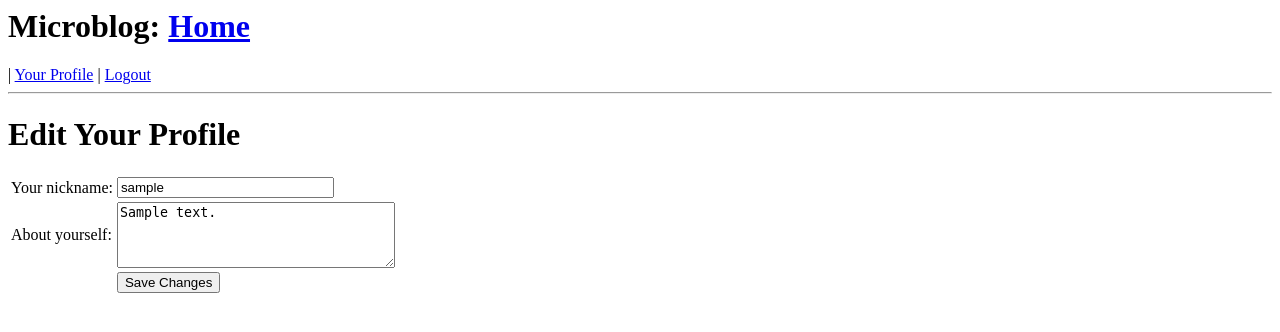
After one commit to neekey/The-Flask-Mega-Tutorial, a Flask app: page /edit in a window 1280 px wide. The commit adds this page. Shown: the top 332 px of the page. Run offline with Flask 2, Linux system fonts and the light colour scheme; a user stored in the database is signed in; tables that the repository leaves empty hold one stand-in row (values such as "Sample post").

Commit message:
add about me

```diff
--- a/app/forms.py
+++ b/app/forms.py
@@ -1,8 +1,13 @@
 from flask_wtf import FlaskForm
-from wtforms import StringField, BooleanField
-from wtforms.validators import DataRequired
+from wtforms import StringField, BooleanField, TextAreaField
+from wtforms.validators import DataRequired, Length
 
 
 class LoginForm(FlaskForm):
     openid = StringField('openid', validators=[DataRequired()])
     remember_me = BooleanField('remember_me', default=False)
+
+
+class EditForm(FlaskForm):
+    nickname = StringField('nickname', validators=[DataRequired()])
+    about_me = TextAreaField('about_me', validators=[Length(min=0, max=140)])
--- a/app/models.py
+++ b/app/models.py
@@ -1,4 +1,5 @@
 from app import db
+from hashlib import md5
 
 
 class User(db.Model):
@@ -7,6 +8,8 @@ class User(db.Model):
     nickname = db.Column(db.String(64), index=True, unique=True)
     email = db.Column(db.String(120), index=True, unique=True)
     posts = db.relationship('Post', backref='author', lazy='dynamic')
+    about_me = db.Column(db.String(140))
+    last_seen = db.Column(db.DateTime)
 
     @property
     def is_authenticated(self):
@@ -26,6 +29,9 @@ class User(db.Model):
         except NameError:
             return str(self.id)
 
+    def avatar(self, size):
+        return 'http://www.gravatar.com/avatar/%s?d=mm&s=%d' % (md5(self.email.encode('utf-8')).hexdigest(), size)
+
     def __repr__(self):
         return '<User %r>' % self.nickname
 
--- a/app/templates/base.html
+++ b/app/templates/base.html
@@ -9,6 +9,7 @@
   <body>
     <h1>Microblog: <a href="{{ url_for('index') }}">Home</a></h1>
     {% if g.user.is_authenticated %}
+    | <a href="{{ url_for('user', nickname=g.user.nickname) }}">Your Profile</a>
     | <a href="{{ url_for('logout') }}">Logout</a>
     {% endif %}
     <hr />
--- /dev/null
+++ b/app/templates/edit.html
@@ -0,0 +1,23 @@
+<!-- extend base layout -->
+{%  extends "base.html" %}
+
+{%  block content %}
+    <h1>Edit Your Profile</h1>
+    <form action="" method="post" name="edit">
+        {{ form.hidden_tag() }}
+        <table>
+            <tr>
+                <td>Your nickname:</td>
+                <td>{{ form.nickname(size=24) }}</td>
+            </tr>
+            <tr>
+                <td>About yourself:</td>
+                <td>{{ form.about_me(cols=32, rows=4) }}</td>
+            </tr>
+            <tr>
+                <td></td>
+                <td><input type="submit" value="Save Changes" /></td>
+            </tr>
+        </table>
+    </form>
+{%  endblock %}
--- a/app/templates/index.html
+++ b/app/templates/index.html
@@ -2,6 +2,6 @@
 {% block content %}
     <h1>Hello, {{ user.nickname }}!</h1>
     {% for post in posts %}
-    <div><p>{{ post.author }} says: <b>{{ post.body }}</b></p></div>
+        {% include 'post.html' %}
     {% endfor %}
 {% endblock %}
--- /dev/null
+++ b/app/templates/post.html
@@ -0,0 +1,5 @@
+<table>
+    <tr valign="top">
+        <td><img src="{{ post.author.avatar(50) }}"></td><td><i>{{ post.author.nickname }} says:</i><br>{{ post.body }}</td>
+    </tr>
+</table>
--- a/app/views.py
+++ b/app/views.py
@@ -3,6 +3,8 @@ from flask import render_template, flash, redirect, url_for, request, g
 from flask_login import login_user, current_user, login_required, logout_user
 from .models import User
 from .OAuth import OAuthSignIn
+from datetime import datetime
+from .forms import EditForm
 
 
 @lm.user_loader
@@ -77,3 +79,40 @@ def logout():
 @app.before_request
 def before_request():
     g.user = current_user
+    if g.user.is_authenticated:
+        g.user.last_seen = datetime.utcnow()
+        db.session.add(g.user)
+        db.session.commit()
+
+
+@app.route('/user/<nickname>')
+@login_required
+def user(nickname):
+    user = User.query.filter_by(nickname=nickname).first()
+    if user == None:
+        flash('User %s not found.' % nickname)
+        return redirect(url_for('index'))
+    posts = [
+        {'author': user, 'body': 'Test post #1'},
+        {'author': user, 'body': 'Test post #2'},
+    ]
+    return render_template('user.html',
+                           user=user,
+                           posts=posts)
+
+
+@app.route('/edit', methods=['GET', 'POST'])
+@login_required
+def edit():
+    form = EditForm()
+    if form.validate_on_submit():
+        g.user.nickname = form.nickname.data
+        g.user.about_me = form.about_me.data
+        db.session.add(g.user)
+        db.session.commit()
+        flash('Your changes have been saved.')
+        return redirect(url_for('edit'))
+    else:
+        form.nickname.data = g.user.nickname
+        form.about_me.data = g.user.about_me
+    return render_template('edit.html', form=form)
```
Also changed, not shown: app/templates/user.html (added, +22 -0 lines), db_repository/versions/004_migration.py (added, +32 -0 lines).
